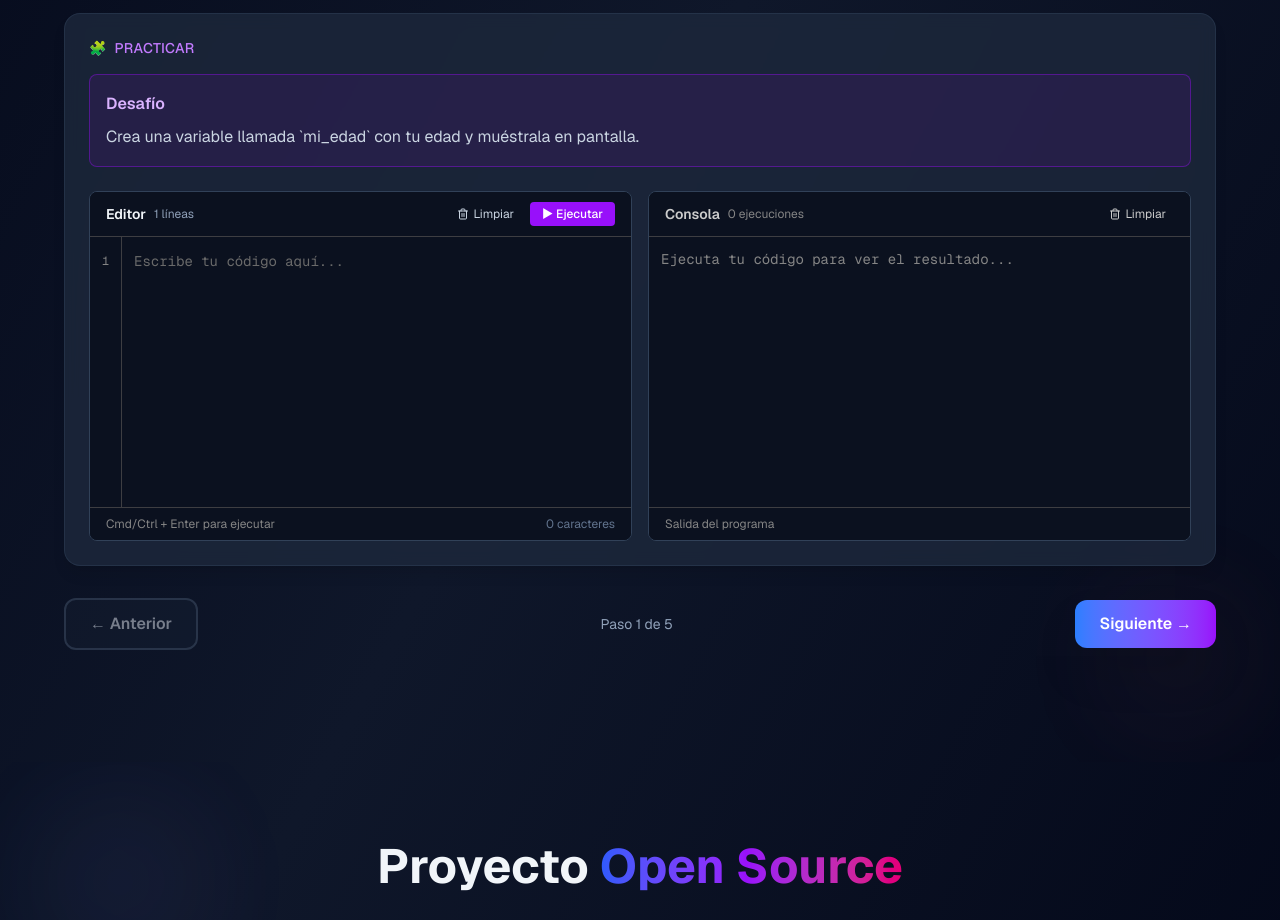
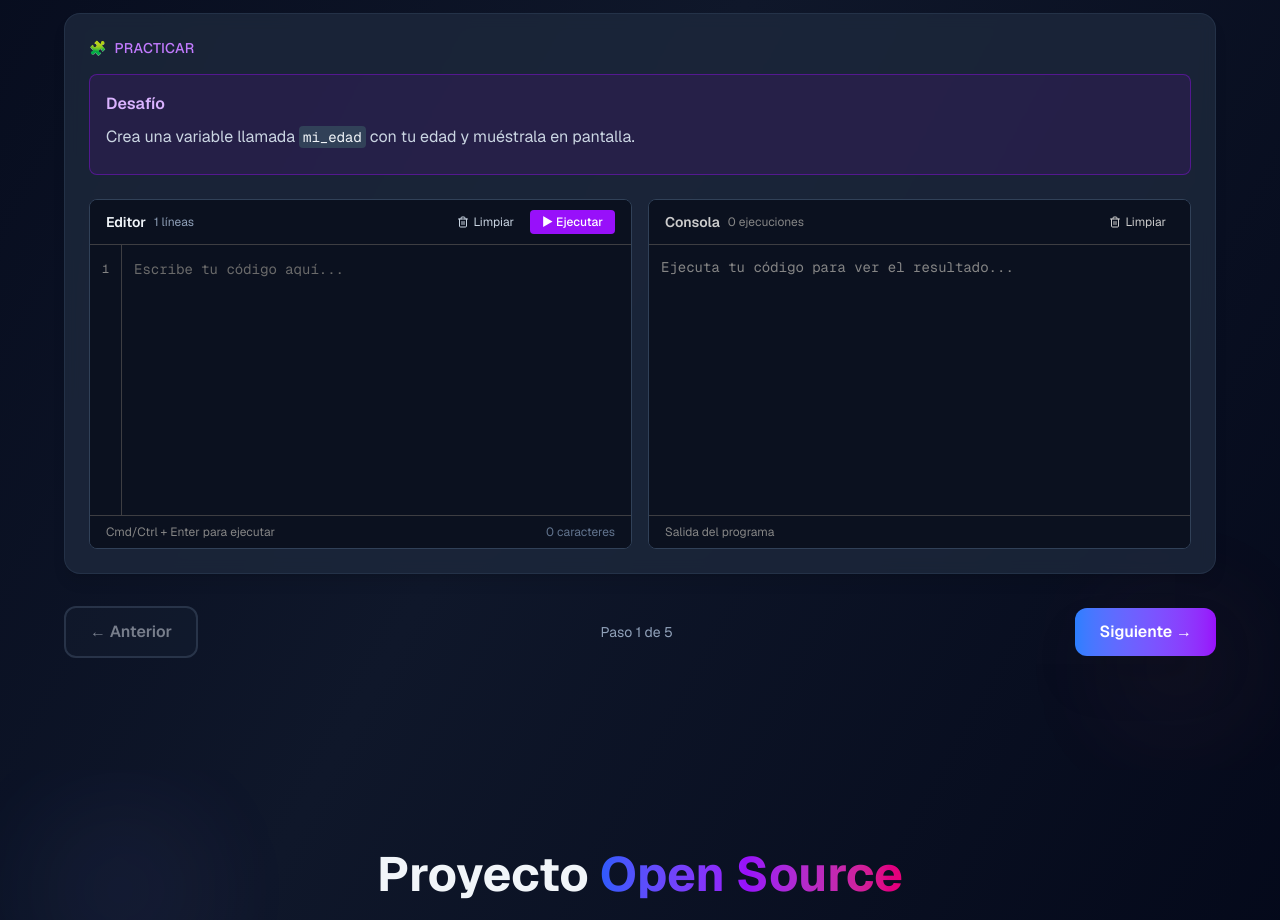
Before and after one commit to nicvazquezdev/hispano-lang-website, a Next.js app: page /lecciones/variables in a window 1280 px wide. Shown: the part 980-1900 px from the top of the page. Built offline with nearby package versions, Linux system fonts and the light colour scheme.

Commit message:
Refactor CodeEditor and LessonPage components: remove unnecessary validation state management in CodeEditor and replace challenge text with FormattedText component in LessonPage for improved readability and maintainability.

```diff
--- a/components/lessons/CodeEditor.tsx
+++ b/components/lessons/CodeEditor.tsx
@@ -112,10 +112,6 @@
   const handleCodeChange = (newCode: string) => {
     setCode(newCode);
     onCodeChange(newCode);
-    // Ocultar validación cuando el usuario modifica el código
-    if (showValidation) {
-      setShowValidation(false);
-    }
   };
 
   return (
@@ -145,7 +141,7 @@
             ? 'bg-green-900/30 border-green-700/50'
             : 'bg-red-900/30 border-red-700/50'
         }`}>
-          <div className="flex items-center gap-2 mb-2">
+          <div className={`flex items-center gap-2 ${validationResult.failed.length > 0 ? 'mb-2' : ''}`}>
             <span className="text-lg">{validationResult.isValid ? '✅' : '❌'}</span>
             <span className={`font-medium ${validationResult.isValid ? 'text-green-300' : 'text-red-300'}`}>
               {validationResult.isValid ? '¡Correcto!' : 'Intenta de nuevo'}
--- a/components/lessons/LessonPage.tsx
+++ b/components/lessons/LessonPage.tsx
@@ -232,9 +232,10 @@
                     <h4 className="font-semibold text-purple-300 mb-2">
                       Desafío
                     </h4>
-                    <p className="text-slate-300">
-                      {currentStepData.challenge}
-                    </p>
+                    <FormattedText
+                      text={currentStepData.challenge}
+                      className="text-slate-300"
+                    />
                   </div>
 
                   {/* Editor + Consola */}
```
